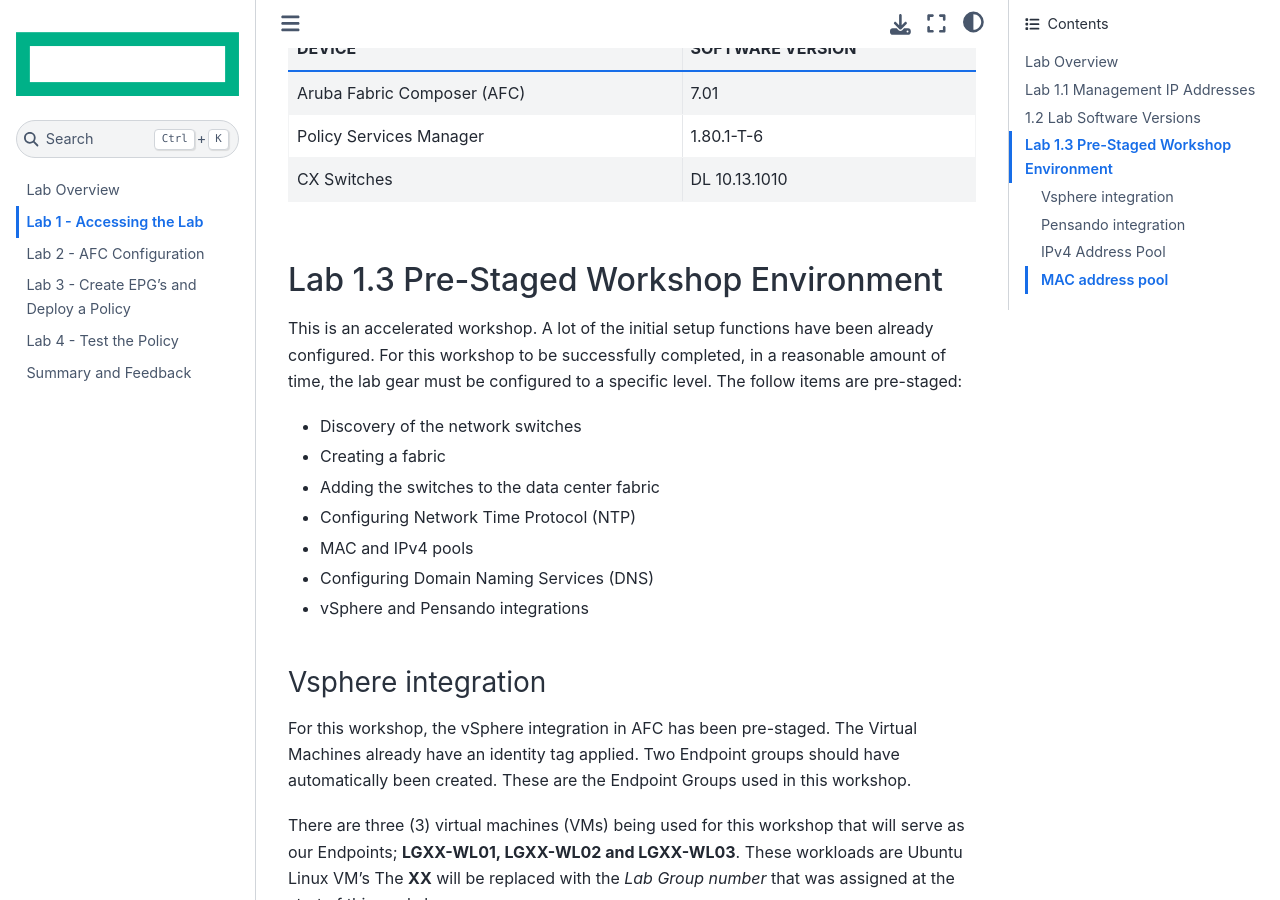
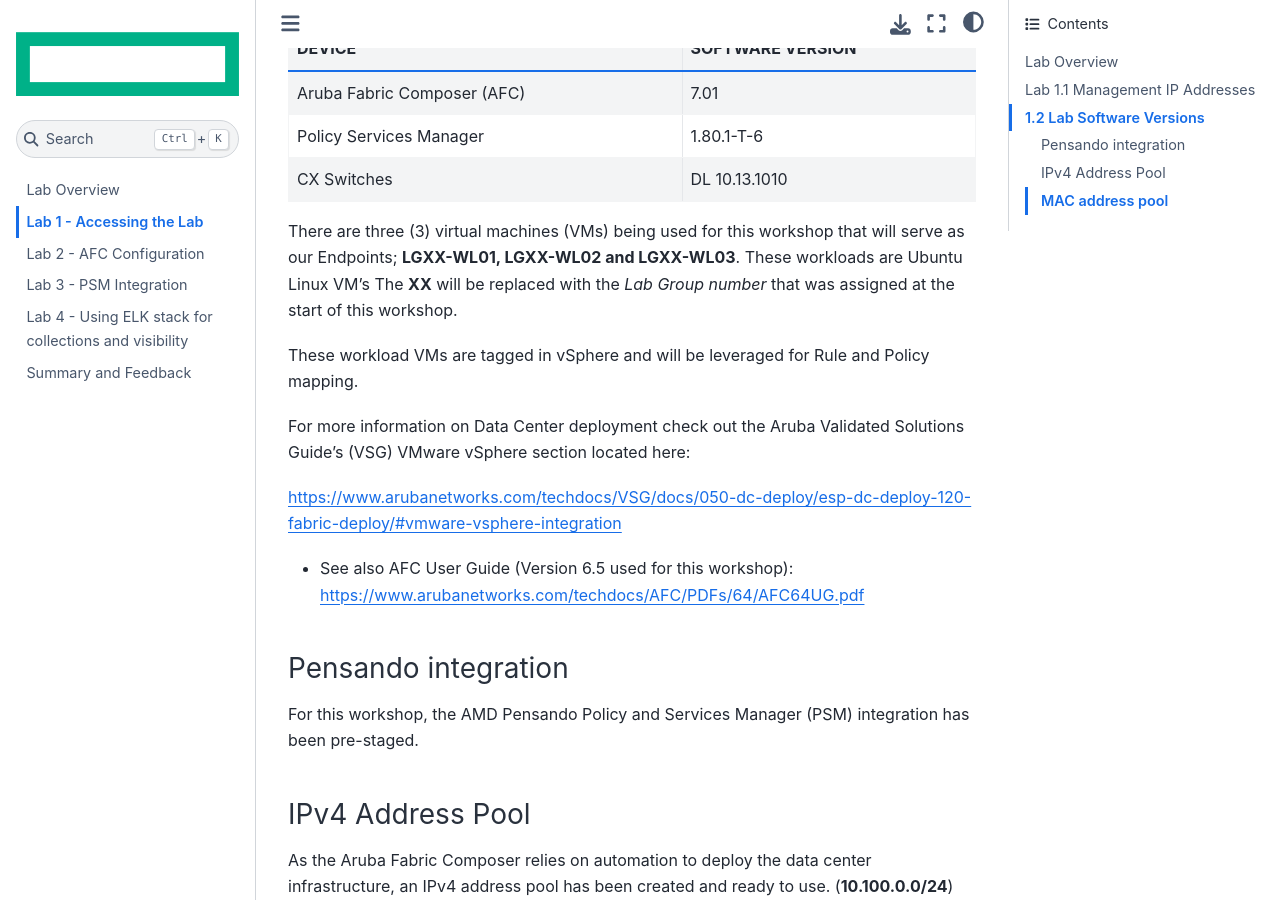
Before and after one commit to xod442/aruba-te-labguide-te4204, a Jupyter Book: the page built from docs/lab1.md, in a window 1280 px wide and 900 px high, scrolled down 1694 px. Built offline with Jupyter Book 1.0.4 settings and Sphinx 7.4.7 and the Sphinx Book theme 1.1.4, drawn with Linux system fonts in a browser that asks for light colours.

Commit message:
see file for any changes

```diff
--- a/docs/lab1.md
+++ b/docs/lab1.md
@@ -35,21 +35,6 @@ The following table represents the Management IP Addresses we will use to access
 | CX Switches | DL 10.13.1010 |
 
 
-
-## Lab 1.3 Pre-Staged Workshop Environment
-
-This is an accelerated workshop. A lot of the initial setup functions have been already configured. For this workshop to be successfully completed, in a reasonable amount of time, the lab gear must be configured to a specific level. The follow items are pre-staged:
-- Discovery of the network switches
-- Creating a fabric
-- Adding the switches to the data center fabric
-- Configuring Network Time Protocol (NTP)
-- MAC and IPv4 pools
-- Configuring Domain Naming Services (DNS)
-- vSphere and Pensando integrations
-
-### Vsphere integration
-For this workshop, the vSphere integration in AFC has been pre-staged. The Virtual Machines already have an identity tag applied. Two Endpoint groups should have automatically been created. These are the Endpoint Groups used in this workshop.
-
 There are three (3) virtual machines (VMs) being used for this workshop that will serve as our Endpoints; **LGXX-WL01, LGXX-WL02 and LGXX-WL03**. These workloads are Ubuntu Linux VM’s The **XX** will be replaced with the _Lab Group number_ that was assigned at the start of this workshop.
 
 These workload VMs are tagged in vSphere and will be leveraged for Rule and Policy mapping.
--- a/docs/lab3.md
+++ b/docs/lab3.md
@@ -1,4 +1,4 @@
-# Lab 3 - Create EPG's and Deploy a Policy
+# Lab 3 - PSM Integration
 
 ## Lab Overview
 Lab time:  30 minutes
--- a/docs/lab4.md
+++ b/docs/lab4.md
@@ -1,4 +1,4 @@
-# Lab 4 - Test the Policy
+# Lab 4 - Using ELK stack for collections and visibility
 
 ## Lab Overview
 Lab time:  30 minutes
```
Also changed, not shown: docs/lab2.md (+2 -2 lines), docs/images/temp.png (added).
